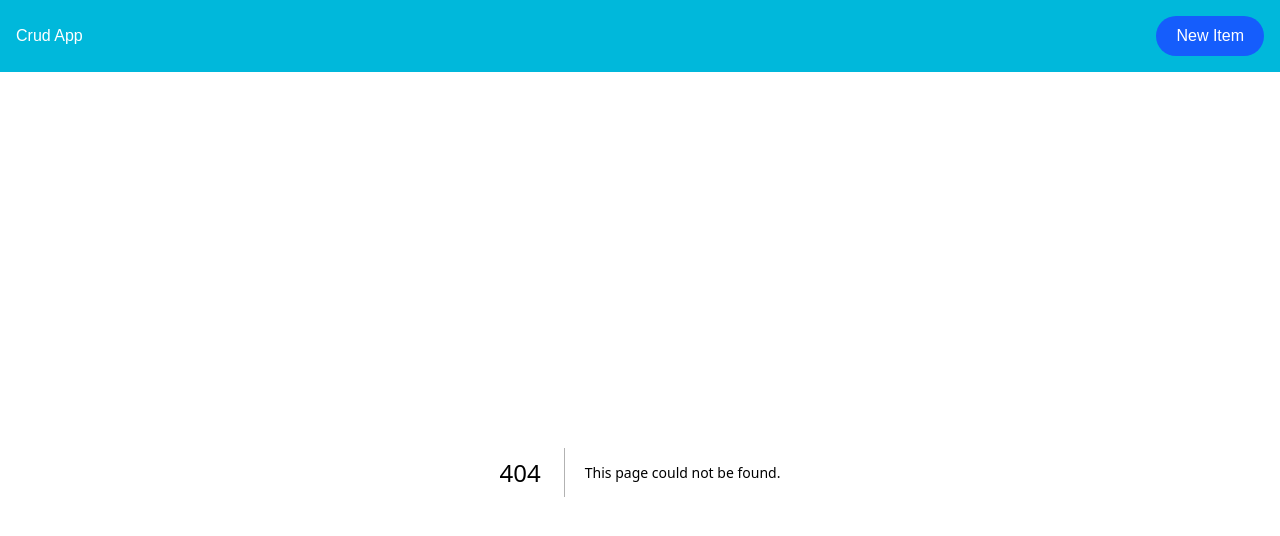
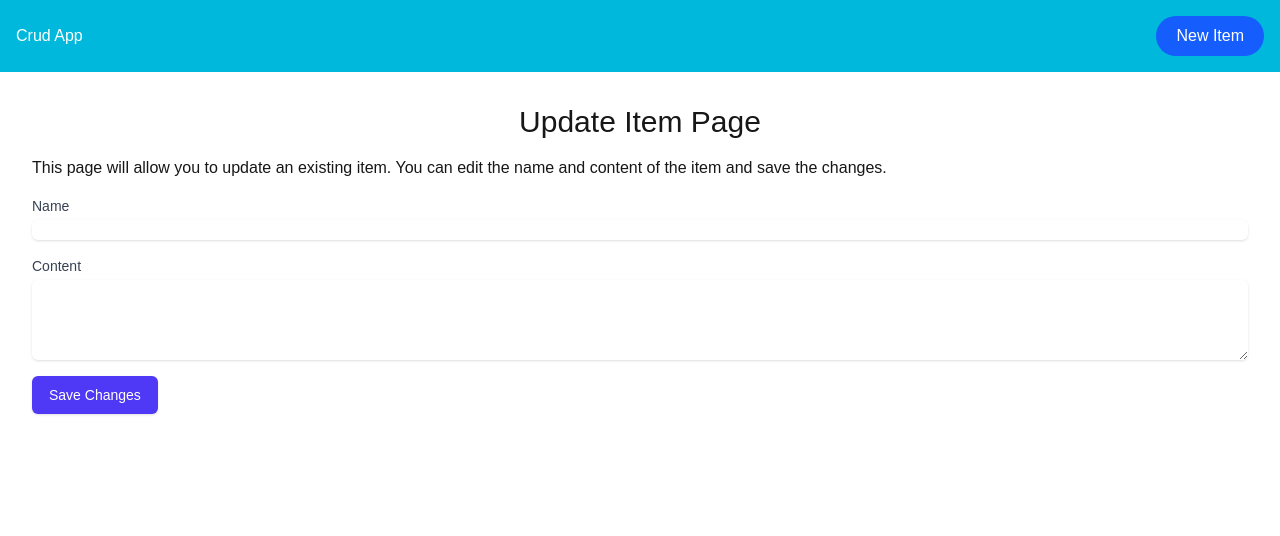
Before and after one commit to emadElnagar/Next-Crud, a Next.js app: page /items/1/update in a window 1280 px wide. Before the commit this address had no page. Shown: the top 536 px of the page. Built offline with nearby package versions, Linux system fonts and the light colour scheme.

Commit message:
Update item page

```diff
--- a/src/app/items/[id]/page.tsx
+++ b/src/app/items/[id]/page.tsx
@@ -37,10 +37,9 @@ export default async function SingleItemPage({ params }: PageProps) {
   if (!item) {
     notFound();
   }
-  console.log("Fetched item:", item);
   return (
     <div className="m-8">
-      <h1 className="text-3xl text-heading text-center mb-8">
+      <h1 className="text-3xl text-heading text-center mb-4">
         {item.data.name}
       </h1>
       <p className="text-base">{item.data.content}</p>
--- /dev/null
+++ b/src/app/items/[id]/update/page.tsx
@@ -0,0 +1,43 @@
+export default async function UpdateItemPage() {
+  return (
+    <div className="m-8">
+      <h1 className="text-3xl text-heading text-center mb-4">
+        Update Item Page
+      </h1>
+      <p className="text-base">
+        This page will allow you to update an existing item. You can edit the
+        name and content of the item and save the changes.
+      </p>
+      <form className="mt-4">
+        <div className="mb-4">
+          <label htmlFor="name" className="block text-sm font-medium text-gray-700">
+            Name
+          </label>
+          <input
+            type="text"
+            id="name"
+            name="name"
+            className="mt-1 block w-full rounded-md border-gray-300 shadow-sm focus:border-indigo-500 focus:ring-indigo-500 sm:text-sm"
+          />
+        </div>
+        <div className="mb-4">
+          <label htmlFor="content" className="block text-sm font-medium text-gray-700">
+            Content
+          </label>
+          <textarea
+            id="content"
+            name="content"
+            rows={4}
+            className="mt-1 block w-full rounded-md border-gray-300 shadow-sm focus:border-indigo-500 focus:ring-indigo-500 sm:text-sm"
+          />
+        </div>
+        <button
+          type="submit"
+          className="inline-flex justify-center rounded-md border border-transparent bg-indigo-600 py-2 px-4 text-sm font-medium text-white shadow-sm hover:bg-indigo-700 focus:outline-none focus:ring-2 focus:ring-indigo-500 focus:ring-offset-2"
+        >
+          Save Changes
+        </button>
+      </form>
+    </div>
+  );
+}
--- a/src/app/items/page.tsx
+++ b/src/app/items/page.tsx
@@ -83,7 +83,9 @@ export default function AllItemsPage() {
                 <Link href={`/items/${item._id}`}>
                   <FaEye title="View Details" className="cursor-pointer" />
                 </Link>
-                <IoPencilSharp title="Edit" className="mx-4 cursor-pointer" />
+                <Link href={`/items/${item._id}/update`}>
+                  <IoPencilSharp title="Edit" className="mx-4 cursor-pointer" />
+                </Link>
                 <AiFillDelete title="Delete" className="cursor-pointer" />
               </div>
             </div>
```
